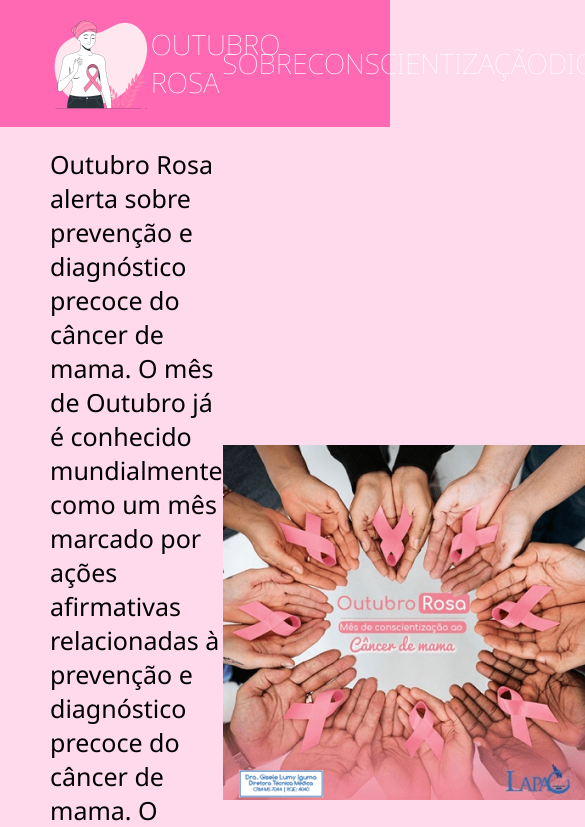
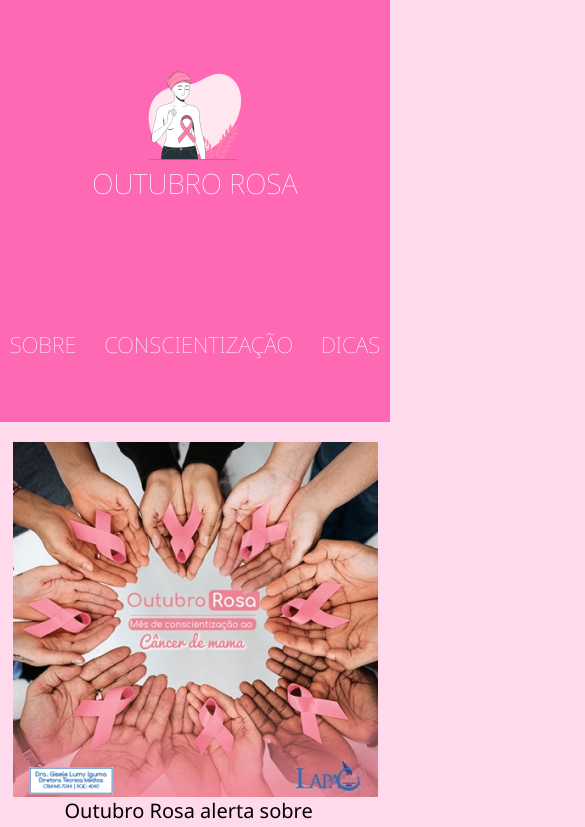
Before and after one commit to viannaingrid/outubro-rosa, a plain HTML site: page index.html in a window 390 px wide. Shown: the top 827 px of the page, 585 px wide, since content can reach past the window. Drawn offline with Linux system fonts and the light colour scheme.

Commit message:
update responsible mobile

```diff
--- a/assets/css/style.scss
+++ b/assets/css/style.scss
@@ -102,3 +102,47 @@ footer {
     color: #fff;
     }
 }
+
+@media (max-width: 500px) {
+    header {
+        height: 50vh;
+        flex-direction: column;
+
+        nav {
+            width: 95%;
+
+            ul {
+                a {
+                    font-size: 22px;
+                }
+            }
+        }
+    }
+
+    .containerLogo{
+        width: 50vh;
+        flex-direction: column;
+
+    }
+
+    section {
+        flex-direction: column-reverse;
+
+        p{
+            width: 90%;
+            font-size: 20px;
+        }
+    }
+
+    footer {
+        flex-direction: column;
+
+        section {
+            padding: 10px;
+
+            p {
+                padding: 20px;
+            }
+        }
+    }
+}
--- a/index.html
+++ b/index.html
@@ -45,7 +45,8 @@
         </section>
         <section class="info">
             <p>Ingrid Oliveira</p>
-            <p>Fernanda Correa e João Pedro</p>
+            <p>Fernanda Correa</p>
+            <p>João Pedro</p>
             <p>Layout criado para fins de estudos na escola vai na web</p>
         </section>
         <img src="assets/img/outubro-rosa-simbolo.png" alt="Imagem do laço rosa que representa o outubro rosa">
```
Also changed, not shown: assets/css/style.css, 1 other file.
